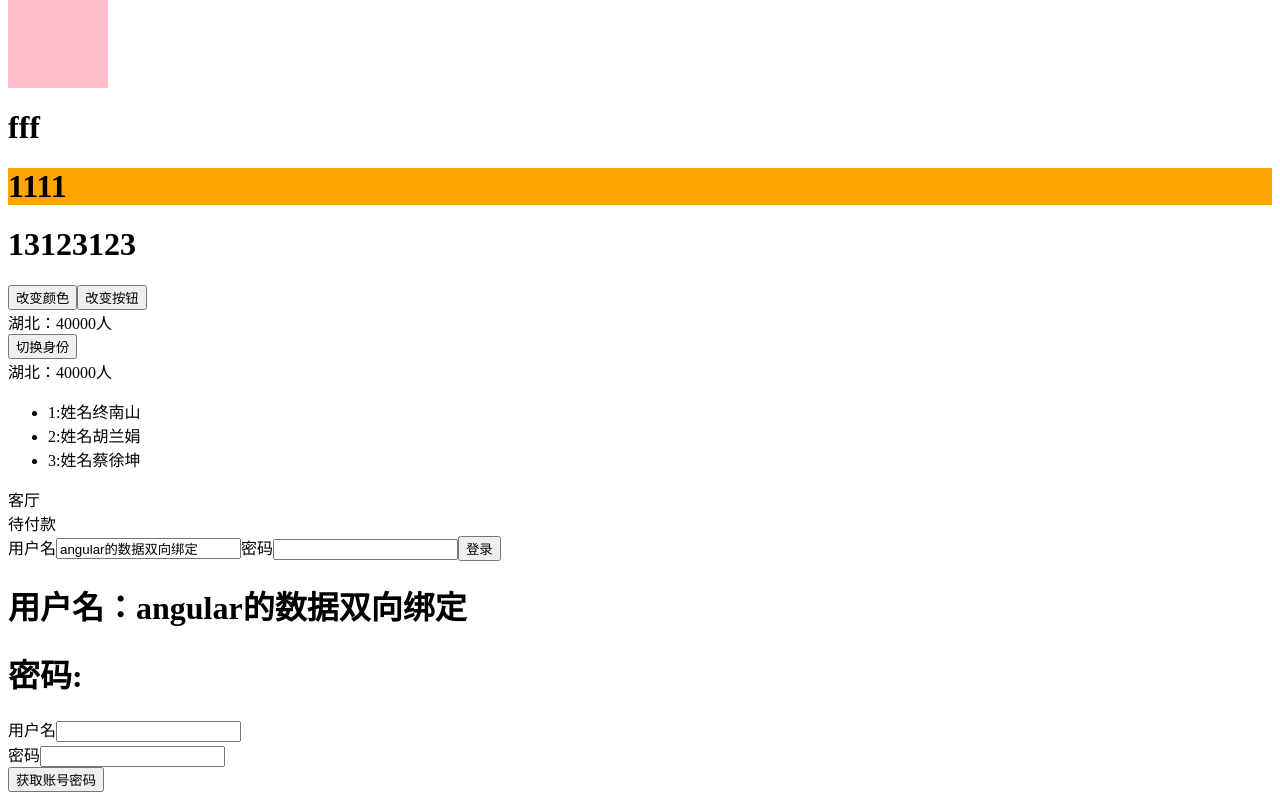
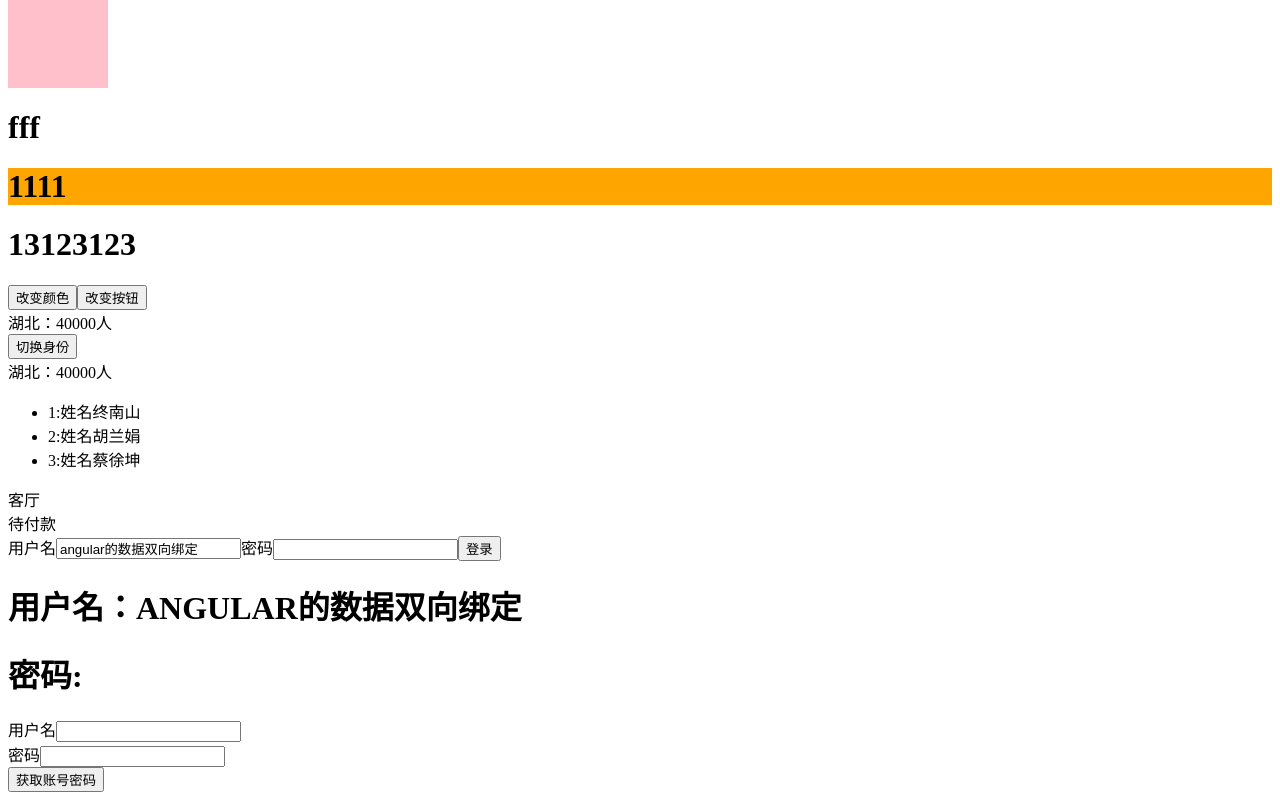
Before and after one commit to xiaobing1103/angular, an Angular app: page / in a window 1280 px wide. Shown: the part 1306-2106 px from the top of the page. Built offline with nearby package versions, Linux system fonts and the light colour scheme.

Commit message:
过滤器转换为大写

```diff
--- a/src/app/app.component.html
+++ b/src/app/app.component.html
@@ -99,7 +99,8 @@
   <input type="text" [(ngModel)]="password">
   <button (click)="chlickFn()">登录</button>
 </div>
-<h1>用户名：{{username}}</h1>
+<!-- 过滤器转换为大写 -->
+<h1>用户名：{{username | uppercase}}</h1>
 <h1>密码:{{password}}</h1>
 
 
--- a/src/app/app.component.ts
+++ b/src/app/app.component.ts
@@ -75,4 +75,8 @@ export class AppComponent {
     console.log(input1)
     console.log(input2)
   }
+  student1:object ={
+    name:"老陈",
+    age:"30"
+  }
 }
```
